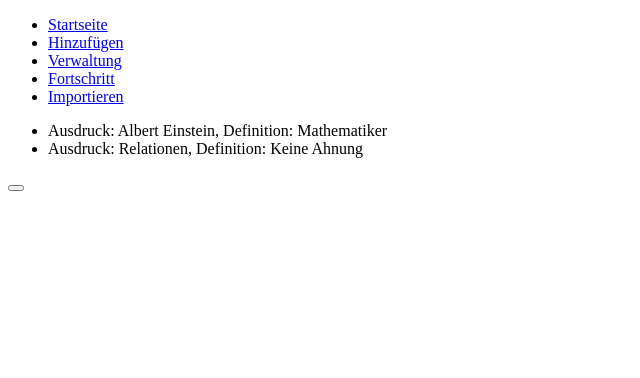
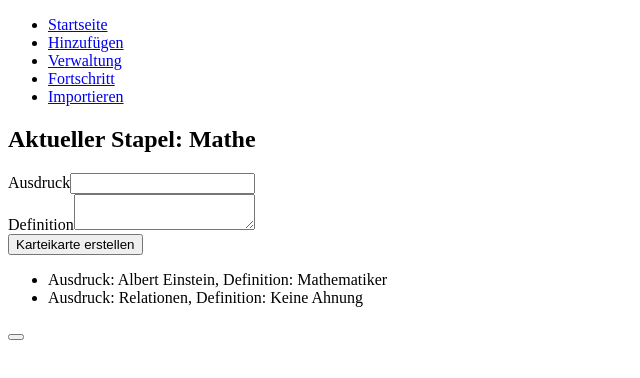
Before and after one commit to mohid-1311/Flashcards, a React (Create React App) app: page /Hinzufuegen in a window 1280 px wide. Shown: the top 378 px of the page, without its empty margins (0-640 px from the left). Built offline with nearby package versions, Linux system fonts and the light colour scheme.

Commit message:
Logik für das Hinzufügen einer Karte zu einem bestimmten Deck hinzugefügt, sowie das Formular zum Erstellen einer Karte (AddCardForm)

```diff
--- /dev/null
+++ b/src/Components/AddCardForm/AddCardForm.tsx
@@ -0,0 +1,53 @@
+import { useState } from "react";
+import styles from "./AddCardForm.module.css"
+
+
+interface AddCardFormProps {
+  onAddCard: (card: { ausdruck: string; definition: string }) => void;
+}
+
+function AddCardForm({ onAddCard }: AddCardFormProps){
+  const [ausdruck, setAusdruck] = useState("")
+  const [definition, setDefinition] = useState("")
+
+  function submitCard(e){
+    if(!ausdruck.trim() || !definition.trim()){
+      alert("Bitte füllen Sie alle Felder aus.")
+      return
+    }
+
+    e.preventDefault()
+
+    const newCard = { ausdruck, definition}
+    onAddCard(newCard);
+    setAusdruck("")
+    setDefinition("")
+  }
+  return(
+    <form onSubmit={submitCard}>
+      <div>
+        <label htmlFor="ausdruck">Ausdruck</label>
+        <input
+          type="text"
+          name="ausdruck"
+          value={ausdruck}
+          required
+          onChange={e => setAusdruck(e.target.value)}
+        />
+      </div>
+      <div>
+        <label htmlFor="definition">Definition</label>
+        <textarea
+          name="definition"
+          value={definition}
+          required
+          onChange={(e) => setDefinition(e.target.value)}
+        ></textarea>
+      </div>
+      <div className={styles["form-group"]}>
+        <button type="submit">Karteikarte erstellen</button>
+      </div>
+    </form>
+  );
+}
+export default AddCardForm
--- a/src/Components/DeckModal/DeckModal.tsx
+++ b/src/Components/DeckModal/DeckModal.tsx
@@ -24,7 +24,7 @@ function DeckModal({ setDecks, decks, setDeckindex, showModal } : DeckModalProps
     <div>
       <div>
         <h2>Wähle ein Deck</h2>
-        <label htmlFor="search"></label>
+        <label htmlFor="search">Suche ein Deck</label>
         <input
           type="text"
           placeholder="Suche ein Deck..."
@@ -47,3 +47,4 @@ function DeckModal({ setDecks, decks, setDeckindex, showModal } : DeckModalProps
     </div>
   );
 }
+export default DeckModal
--- a/src/pages/Hinzufuegen/Hinzufuegen.tsx
+++ b/src/pages/Hinzufuegen/Hinzufuegen.tsx
@@ -1,18 +1,32 @@
 import { useState } from "react"
 import {getDeck, setDecks} from "../../deckState"
-import DeckModal from "../../Components/DeckModal/DeckModal.jsx";
-
+import DeckModal from "../../Components/DeckModal/DeckModal";
+import styles from "./Hinzufuegen.module.css"
+import AddCardForm from "../../Components/AddCardForm/AddCardForm"
 function Hinzufuegen(){
 
   const [decks, setLocalDecks] = useState(getDeck())
 
   const [deckIndex, setDeckIndex] = useState(0)
 
+  const [showModal, setShowModal] = useState(false)
+
+  function addCardToDeck(newCard : {ausdruck: string, definition: string}){
+    const updatedDeck = decks.map((deck: { name: string; cards: any[]}, index: number) => {
+      if (index === deckIndex){
+        return {...deck, cards: [...deck.cards, newCard]}
+      }
+      return deck;
+    });
+    setLocalDecks(updatedDeck)
+  }
 
   return(
     <div>
       <div>
-
+      {!showModal && <h2 className={styles["current-deck-header"]}>Aktueller Stapel: <span className={styles["current-deck-header-text"]}>{decks[deckIndex].name}</span></h2>}
+        {/* Formular für das Hinzufügen einer Karte */}
+        {!showModal && <AddCardForm onAddCard={addCardToDeck} />}
       </div>
 
       <ul>
```
Also changed, not shown: src/Components/AddCardForm/AddCardForm.module.css (added).
